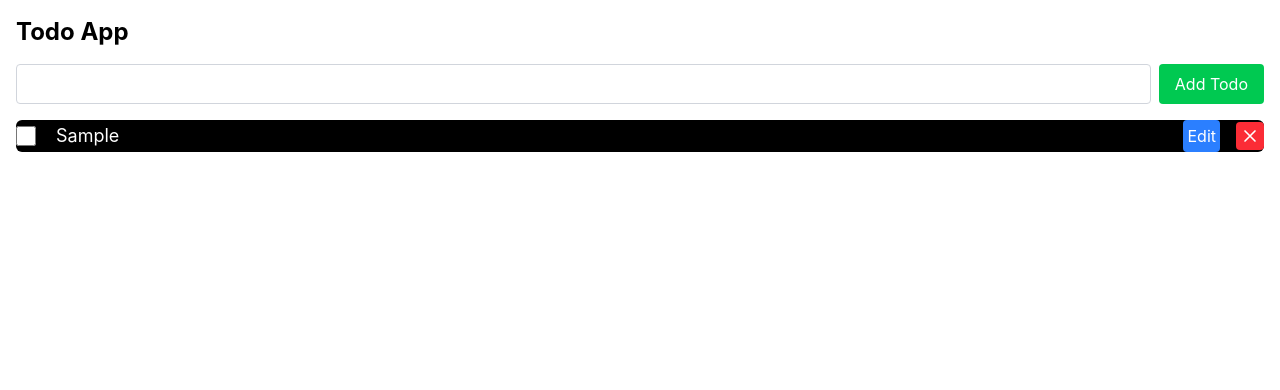
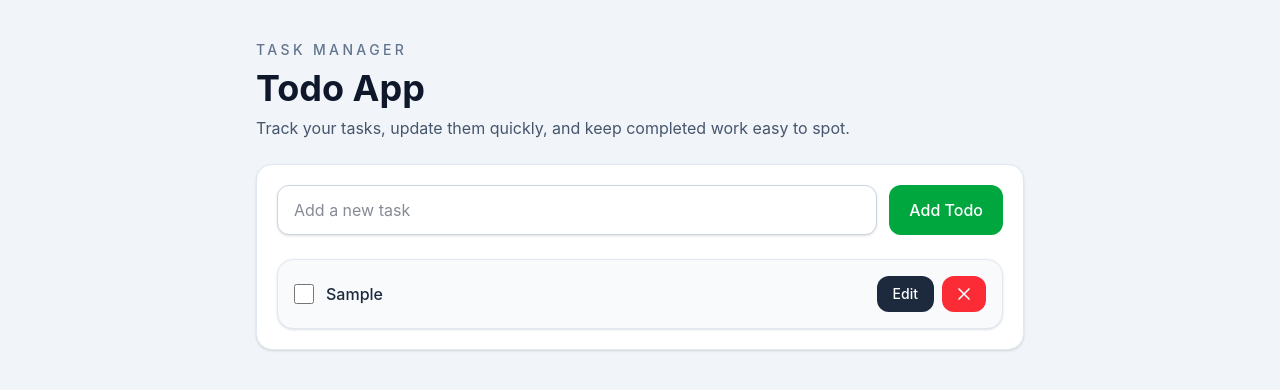
Before and after one commit to amasdeogratias/todo-list-app, a React (Vite) app: page / in a window 1280 px wide. Both pictures are taken after typing "Sample" into the empty fields and a click on the button "Add Todo". Shown: the top 390 px of the page. Built offline with nearby package versions, Linux system fonts and the light colour scheme.

Commit message:
updated the design for the app

```diff
--- a/src/App.tsx
+++ b/src/App.tsx
@@ -1,14 +1,14 @@
-import { useState } from 'react'
-import TodoForm from './components/TodoForm'
-import TodoList from './components/TodoList'
+import { useState } from "react";
+import TodoForm from "./components/TodoForm";
+import TodoList from "./components/TodoList";
 
 function App() {
-  const [todos, setTodos] = useState<Todo[]>([])
+  const [todos, setTodos] = useState<Todo[]>([]);
 
-  const addTodo: AddTodo = newTodo => {
-    const trimmedTodo = newTodo.trim()
+  const addTodo: AddTodo = (newTodo) => {
+    const trimmedTodo = newTodo.trim();
 
-    if (trimmedTodo !== '') {
+    if (trimmedTodo !== "") {
       setTodos((currentTodos) => [
         ...currentTodos,
         {
@@ -16,19 +16,31 @@ function App() {
           text: trimmedTodo,
           completed: false,
         },
-      ])
+      ]);
     }
-  }
+  };
 
   return (
-    <div className='container mx-auto p-4'>
-      <h1 className='text-2xl font-bold mb-4'>Todo App</h1>
-      <TodoForm addTodo={addTodo} />
-      <div className='mt-4 bg-black rounded-md'>
-        <TodoList todos={todos} setTodos={setTodos} />
+    <div className="min-h-screen bg-slate-100 px-4 py-10">
+      <div className="mx-auto max-w-3xl">
+        <div className="mb-6">
+          <p className="text-sm font-medium uppercase tracking-[0.24em] text-slate-500">
+            Task Manager
+          </p>
+          <h1 className="mt-2 text-4xl font-bold text-slate-900">Todo App</h1>
+          <p className="mt-2 text-base text-slate-600">
+            Track your tasks, update them quickly, and keep completed work easy
+            to spot.
+          </p>
+        </div>
+
+        <div className="rounded-2xl border border-slate-200 bg-white p-5 shadow-sm">
+          <TodoForm addTodo={addTodo} />
+          <TodoList todos={todos} setTodos={setTodos} />
+        </div>
       </div>
     </div>
-  )
+  );
 }
 
-export default App
+export default App;
--- a/src/components/TodoForm.tsx
+++ b/src/components/TodoForm.tsx
@@ -12,16 +12,17 @@ const TodoForm: React.FC<TodoFormProps> = ({ addTodo }) => {
         }
     }
   return (
-    <form className='flex gap-2' onSubmit={handleSubmit}>
+    <form className='flex flex-col gap-3 sm:flex-row' onSubmit={handleSubmit}>
         <input
             type="text"
             name="todo"
             id="todo"
+            placeholder='Add a new task'
             value={newTodo}
-            className='border border-gray-300 rounded px-2 py-1 flex-1'
+            className='flex-1 rounded-xl border border-slate-300 bg-white px-4 py-3 text-slate-900 shadow-sm outline-none transition focus:border-green-500 focus:ring-4 focus:ring-green-100'
             onChange={(e) => setNewTodo(e.target.value)}
         />
-        <button type="submit" className='bg-green-500 text-white rounded px-4 py-2 cursor-pointer'>Add Todo</button>
+        <button type="submit" className='cursor-pointer rounded-xl bg-green-600 px-5 py-3 font-medium text-white transition hover:bg-green-700'>Add Todo</button>
     </form>
   )
 }
--- a/src/components/TodoList.tsx
+++ b/src/components/TodoList.tsx
@@ -16,8 +16,8 @@ const TodoList = ({ todos, setTodos }: TodoListProps) => {
   const toggleTodoCompletion = (id: string) => {
     setTodos((currentTodos) =>
       currentTodos.map((todo) =>
-                todo.id === id ? { ...todo, completed: !todo.completed } : todo
-            )
+        todo.id === id ? { ...todo, completed: !todo.completed } : todo,
+      ),
     );
   };
 
@@ -35,8 +35,8 @@ const TodoList = ({ todos, setTodos }: TodoListProps) => {
 
     setTodos((currentTodos) =>
       currentTodos.map((todo) =>
-                todo.id === id ? { ...todo, text: trimmedText } : todo
-            )
+        todo.id === id ? { ...todo, text: trimmedText } : todo,
+      ),
     );
     setEditingTodoId(null);
     setEditingText("");
@@ -48,22 +48,33 @@ const TodoList = ({ todos, setTodos }: TodoListProps) => {
   };
 
   return (
-    <div className="mt-4">
-      <ul className="text-white">
+    <div className="mt-6">
+      {todos.length === 0 ? (
+        <div className="rounded-2xl border border-dashed border-slate-300 bg-slate-50 px-6 py-10 text-center">
+          <p className="text-lg font-semibold text-slate-700">No tasks yet</p>
+          <p className="mt-2 text-sm text-slate-500">
+            Add your first todo above to start organizing your work.
+          </p>
+        </div>
+      ) : (
+        <ul className="space-y-3">
           {todos.map((todo) => (
-            <li key={todo.id} className="flex justify-between items-center mb-2">
-                <div className="flex items-center">
+            <li
+              key={todo.id}
+              className="flex flex-col gap-3 rounded-2xl border border-slate-200 bg-slate-50 px-4 py-4 shadow-sm sm:flex-row sm:items-center sm:justify-between"
+            >
+              <div className="flex min-w-0 items-center">
                 <input
                   type="checkbox"
                   checked={todo.completed}
                   onChange={() => toggleTodoCompletion(todo.id)}
-                    className="form-checkbox h-5 w-5 text-green-500 accent-green-500 focus:ring-2 focus:ring-green-400 transition-all"
+                  className="h-5 w-5 shrink-0 accent-green-600"
                 />
                 {editingTodoId === todo.id ? (
                   <input
                     type="text"
                     value={editingText}
-                        className="ml-3 px-2 py-1 text-lg text-black border border-gray-300 rounded"
+                    className="ml-3 w-full rounded-xl border border-slate-300 bg-white px-3 py-2 text-base text-slate-900 shadow-sm outline-none transition focus:border-blue-500 focus:ring-4 focus:ring-blue-100"
                     onChange={(e) => setEditingText(e.target.value)}
                     onKeyDown={(e) => {
                       if (e.key === "Enter") {
@@ -76,15 +87,17 @@ const TodoList = ({ todos, setTodos }: TodoListProps) => {
                     }}
                   />
                 ) : (
-                    <span className={`ml-3 px-2 text-lg ${todo.completed ? "line-through text-gray-400" : ""}`}>
+                  <span
+                    className={`ml-3 break-words pr-2 text-base font-medium ${todo.completed ? "text-slate-400 line-through" : "text-slate-800"}`}
+                  >
                     {todo.text}
                   </span>
                 )}
               </div>
-                <div className="flex items-center">
+              <div className="flex items-center gap-2 self-end sm:self-auto">
                 {editingTodoId === todo.id ? (
                   <button
-                            className="ml-4 p-1 bg-green-500 text-white rounded hover:bg-green-600"
+                    className="rounded-xl bg-green-600 px-4 py-2 text-sm font-medium text-white transition hover:bg-green-700"
                     onClick={() => saveEditedTodo(todo.id)}
                     type="button"
                   >
@@ -92,22 +105,39 @@ const TodoList = ({ todos, setTodos }: TodoListProps) => {
                   </button>
                 ) : (
                   <button
-                            className="ml-4 p-1 bg-blue-500 text-white rounded hover:bg-blue-600"
+                    className="rounded-xl bg-slate-800 px-4 py-2 text-sm font-medium text-white transition hover:bg-slate-900"
                     onClick={() => startEditingTodo(todo)}
                     type="button"
                   >
                     Edit
                   </button>
                 )}
-                    <button className="ml-4 p-1 bg-red-500 text-white rounded hover:bg-red-600" onClick={() => deleteTodoItem(todo.id)} type="button">
-                        <svg xmlns="http://www.w3.org/2000/svg" className="h-5 w-5" fill="none" viewBox="0 0 24 24" stroke="currentColor">
-                            <path strokeLinecap="round" strokeLinejoin="round" strokeWidth={2} d="M6 18L18 6M6 6l12 12" />
+                <button
+                  className="rounded-xl bg-red-500 px-3 py-2 text-white transition hover:bg-red-600"
+                  onClick={() => deleteTodoItem(todo.id)}
+                  type="button"
+                  aria-label="Delete todo"
+                >
+                  <svg
+                    xmlns="http://www.w3.org/2000/svg"
+                    className="h-5 w-5"
+                    fill="none"
+                    viewBox="0 0 24 24"
+                    stroke="currentColor"
+                  >
+                    <path
+                      strokeLinecap="round"
+                      strokeLinejoin="round"
+                      strokeWidth={2}
+                      d="M6 18L18 6M6 6l12 12"
+                    />
                   </svg>
                 </button>
               </div>
             </li>
           ))}
         </ul>
+      )}
     </div>
   );
 };
```
Lines whose indentation alone changed are shown as unchanged.
